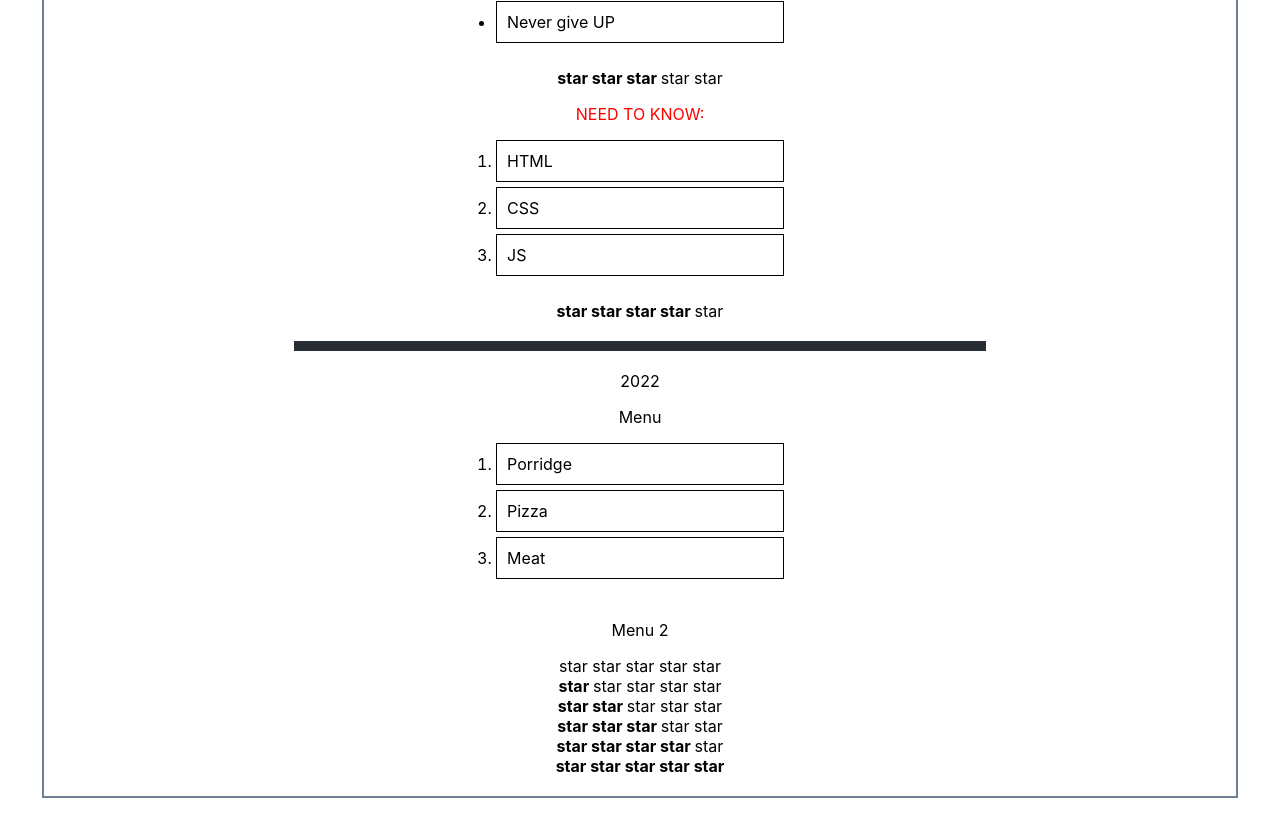
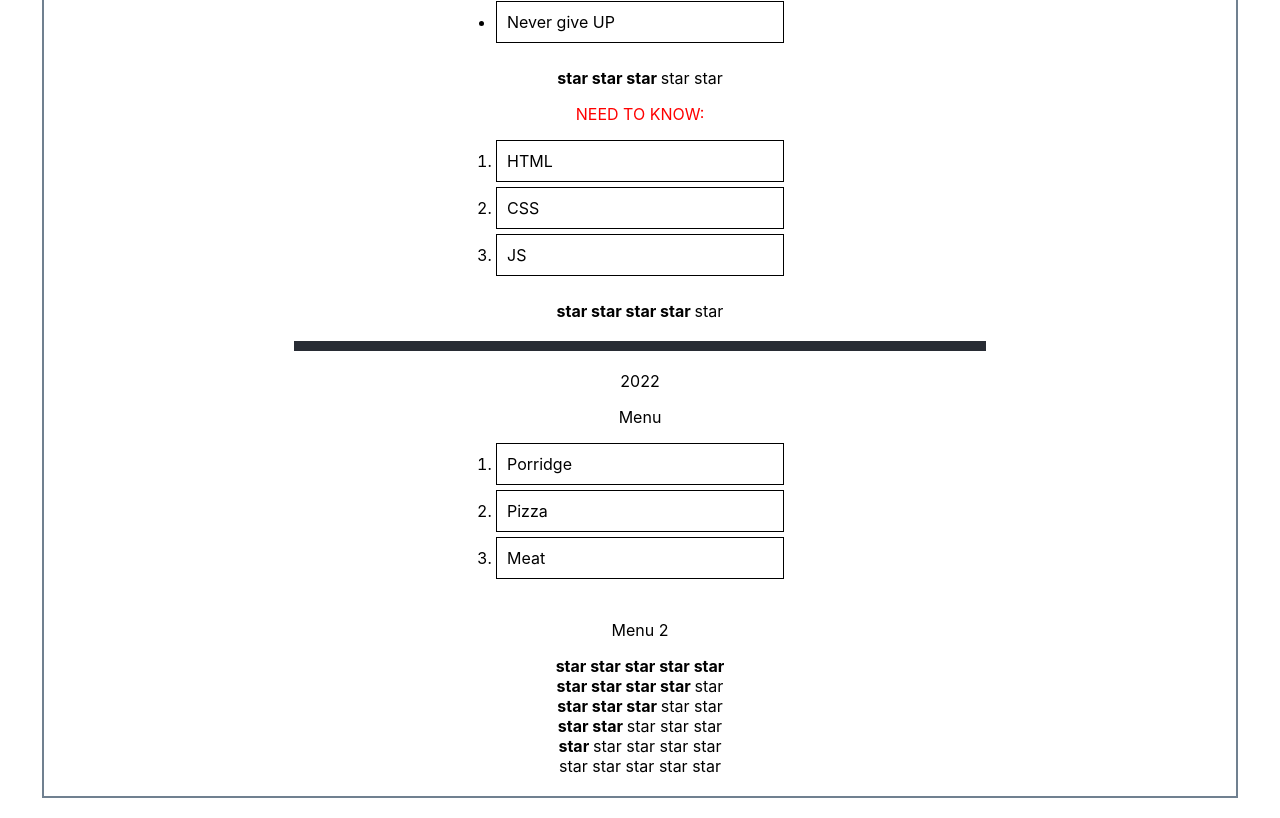
Before and after one commit to Pikadorius/samurai-way-main, a React (Create React App) app: page / in a window 1280 px wide. Shown: the part 355-1173 px from the top of the page. Built offline with nearby package versions, Linux system fonts and the light colour scheme.

Commit message:
Change rating

```diff
--- a/src/App.tsx
+++ b/src/App.tsx
@@ -22,12 +22,12 @@ function App() {
             <Footer/>
             <Accordion title={"Menu"} list={["Porridge", "Pizza", "Meat"]} collapsed={false}/>
             <Accordion title={"Menu 2"} list={["Tea", "Coffee", "Water"]} collapsed={true}/>
+            <Rating value={5}/>
+            <Rating value={4}/>
+            <Rating value={3}/>
+            <Rating value={2}/>
+            <Rating value={1}/>
             <Rating value={0}/>
-            <Rating value={1}/>
-            <Rating value={2}/>
-            <Rating value={3}/>
-            <Rating value={4}/>
-            <Rating value={5}/>
         </div>
     );
 }
```
